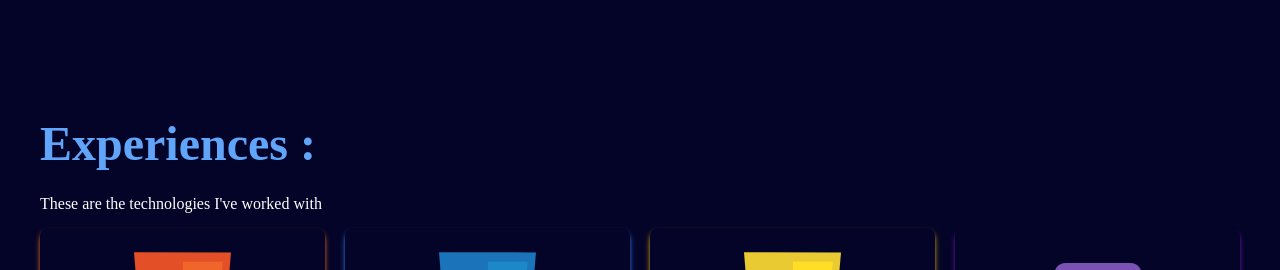
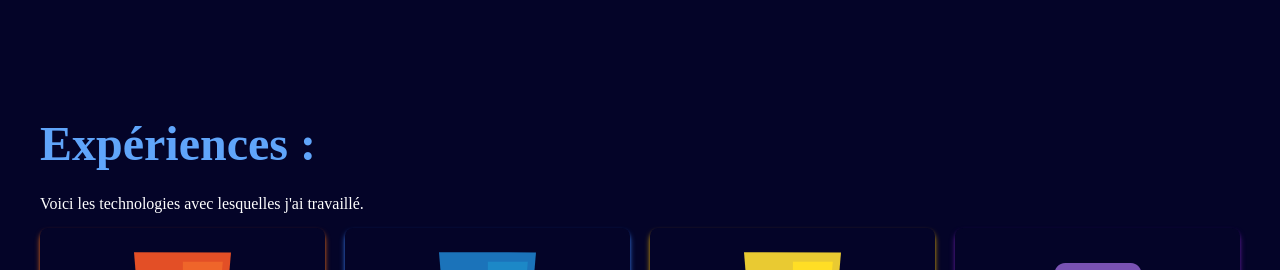
Before and after one commit to elnicolas-787/portfolio, a React (Create React App) app: page / in a window 1280 px wide. Shown: the part 2400-2670 px from the top of the page. Built offline with nearby package versions, Linux system fonts and the light colour scheme.

Commit message:
Update Experience.jsx

```diff
--- a/src/components/Experience.jsx
+++ b/src/components/Experience.jsx
@@ -5,10 +5,10 @@ function Experience() {
     <div className="px-7 md:px-10 my-20" id="experience">
       <div className="max-w-7xl mx-auto pt-20">
         <h1 className="text-3xl md:text-5xl my-5 text-blue-400 font-semibold">
-          Experiences :
+          Expériences :
         </h1>
         <p className="text-white my-2 md:w-2/3 leading-[2]">
-          These are the technologies I've worked with
+          Voici les technologies avec lesquelles j'ai travaillé.
         </p>
 
         <div className="w-full grid grid-cols-2 sm:grid-cols-3 md:grid-cols-4 gap-5 text-center">
```
